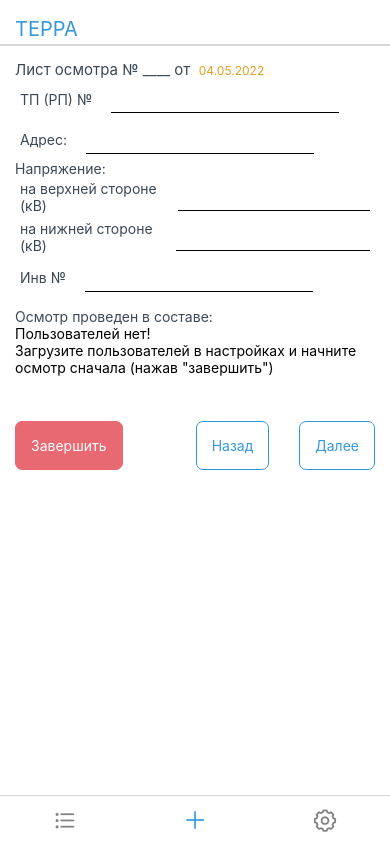
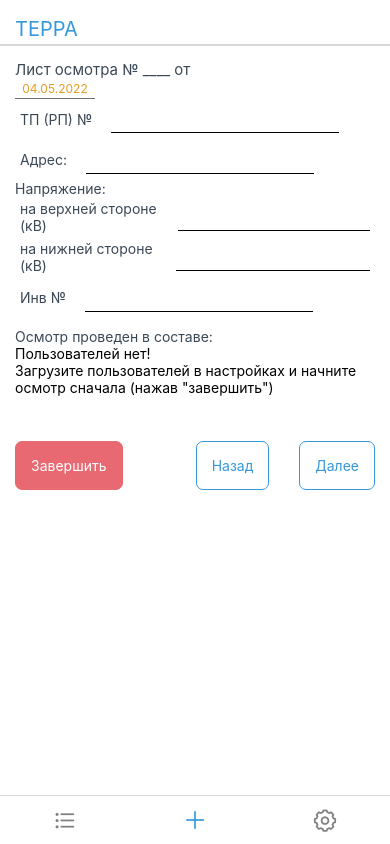
Before and after one commit to dsa25/terraApp, a React Native app: screen /Inspection in a window 390 px wide. Both pictures are taken after a click on the element 195 px from the left and 150 px from the top of the page. Built offline with nearby package versions, Linux system fonts and the light colour scheme.

Commit message:
add    "edit"    date

```diff
--- a/assets/css.js
+++ b/assets/css.js
@@ -81,6 +81,18 @@ export const css = StyleSheet.create({
     // width: "80%",
     flexGrow: 1,
     maxHeight: 100,
+  },
+  input_date: {
+    borderBottomWidth: 1,
+    textAlign: "center",
+    padding: 2,
+    height: 20,
+    minWidth: 60,
+    maxWidth: 80,
+    borderColor: "#767171",
+    fontSize: 12,
+    color: colorGold,
+    width: 100,
   },
   item: {
     width: "33.3%",
--- a/components/Delegation.js
+++ b/components/Delegation.js
@@ -13,7 +13,22 @@ export function Delegation({ type, dd, getData, users }) {
   // let other = []
 
   data.users.text = type == "measurements" ? data.headers2[0] : data.headers2[1]
-  data.date = getTime()
+  data.date = dd.date === "" ? getTime() : data.date
+
+  function DateInput() {
+    const [input1, setInput1] = useState(data.date)
+    return (
+      <TextInput
+        style={css.input_date}
+        value={input1}
+        keyboardType={"numeric"}
+        onChangeText={(text) => {
+          data.date = text
+          setInput1(data.date)
+        }}
+      />
+    )
+  }
 
   function LabelInput({ props }) {
     const [input, setInput] = useState(props.input)
@@ -117,8 +132,8 @@ export function Delegation({ type, dd, getData, users }) {
     <View>
       <Text style={[css.colorBlack, { fontSize: 15 }]}>
         {type == "measurements" ? data.headers[0] : data.headers[1]}{" "}
-        <Text style={css.inspect_date}>{data.date}</Text>
       </Text>
+      <DateInput />
       <LabelInput props={data.fields[0]} />
       <LabelInput props={data.fields[1]} />
       <Text style={css.colorBlack}>Напряжение:</Text>
```
